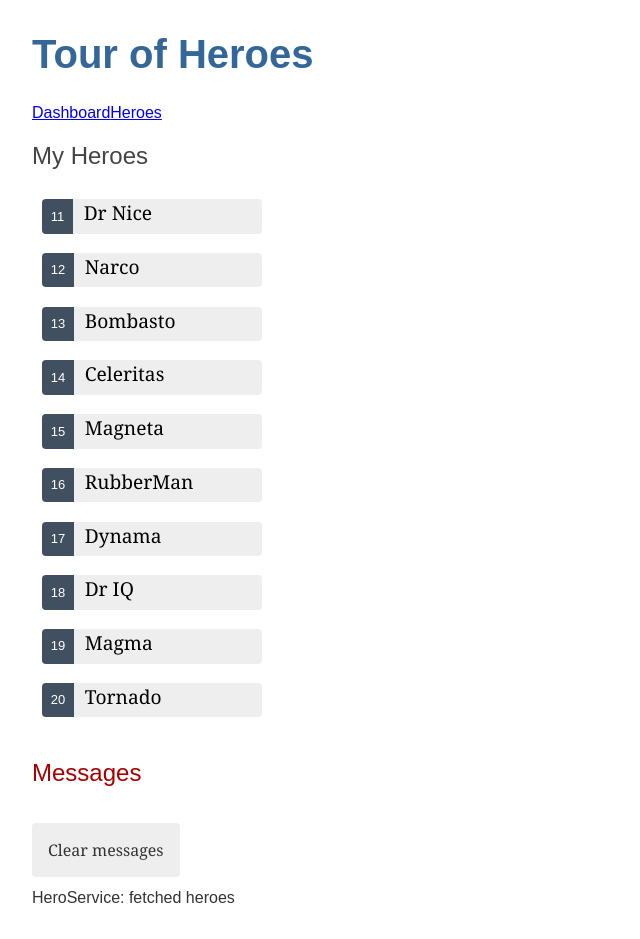
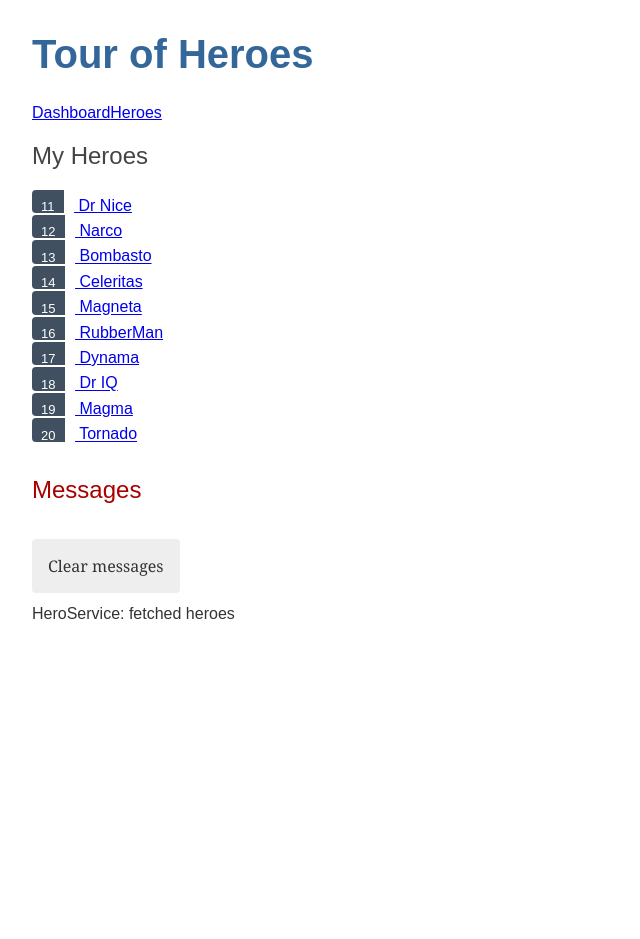
Before and after one commit to aryaindratanaya/Angular-Tour-of-Heroes, an Angular app: page /heroes in a window 1280 px wide. Shown: the whole page, without its empty margins (0-640 px from the left). After the commit the page ends 800 px from the top, so only its background shows below. Built offline with nearby package versions, Linux system fonts and the light colour scheme.

Commit message:
Create a new route for HeroDetailComponent

```diff
--- a/src/app/app-routing.module.ts
+++ b/src/app/app-routing.module.ts
@@ -2,11 +2,13 @@
 import { RouterModule, Routes } from '@angular/router';
 import { HeroesComponent } from './heroes/heroes.component';
 import { DashboardComponent } from './dashboard/dashboard.component';
+import { HeroDetailComponent } from './hero-detail/hero-detail.component';
 
 const routes: Routes = [
   { path: '', redirectTo: '/dashboard', pathMatch: 'full' },
   { path: 'dashboard', component: DashboardComponent },
-  { path: 'heroes', component: HeroesComponent }
+  { path: 'heroes', component: HeroesComponent },
+  { path: 'detail/:id', component: HeroDetailComponent }
 ];
 
 @NgModule({
--- a/src/app/dashboard/dashboard.component.html
+++ b/src/app/dashboard/dashboard.component.html
@@ -1,6 +1,6 @@
 <h2>Top Heroes</h2>
 <div class="heroes-menu">
-  <a *ngFor="let hero of heroes">
+  <a *ngFor="let hero of heroes" routerLink="/detail/{{ hero.id }}">
     {{ hero.name }}
   </a>
 </div>
--- a/src/app/heroes/heroes.component.html
+++ b/src/app/heroes/heroes.component.html
@@ -1,14 +1,8 @@
 <h2>My Heroes</h2>
 <ul class="heroes">
   <li *ngFor="let hero of heroes">
-    <button
-      type="button"
-      (click)="onSelect(hero)"
-      [class.selected]="hero === selectedHero"
-    >
+    <a routerLink="/detail/{{ hero.id }}">
       <span class="badge">{{ hero.id }}</span> {{ hero.name }}
-    </button>
+    </a>
   </li>
 </ul>
-
-<app-hero-detail [hero]="selectedHero"></app-hero-detail>
--- a/src/app/heroes/heroes.component.ts
+++ b/src/app/heroes/heroes.component.ts
@@ -1,7 +1,6 @@
 import { Component, OnInit } from '@angular/core';
 import { Hero } from 'src/hero';
 import { HeroService } from '../hero.service';
-import { MessageService } from '../message.service';
 
 @Component({
   selector: 'app-heroes',
@@ -9,22 +8,14 @@
   styleUrls: ['./heroes.component.css']
 })
 export class HeroesComponent implements OnInit {
-  selectedHero?: Hero;
   heroes: Hero[] = [];
 
-  constructor(
-    private heroService: HeroService,
-    private messageService: MessageService
-  ) {}
+  constructor(private heroService: HeroService) {}
 
   ngOnInit(): void {
     this.getHeroes();
   }
 
-  onSelect(hero: Hero): void {
-    this.selectedHero = hero;
-    this.messageService.add(`HeroesComponent: Selected hero id=${hero.id}`);
-  }
   getHeroes(): void {
     this.heroService.getHeroes().subscribe((heroes) => (this.heroes = heroes));
   }
```
